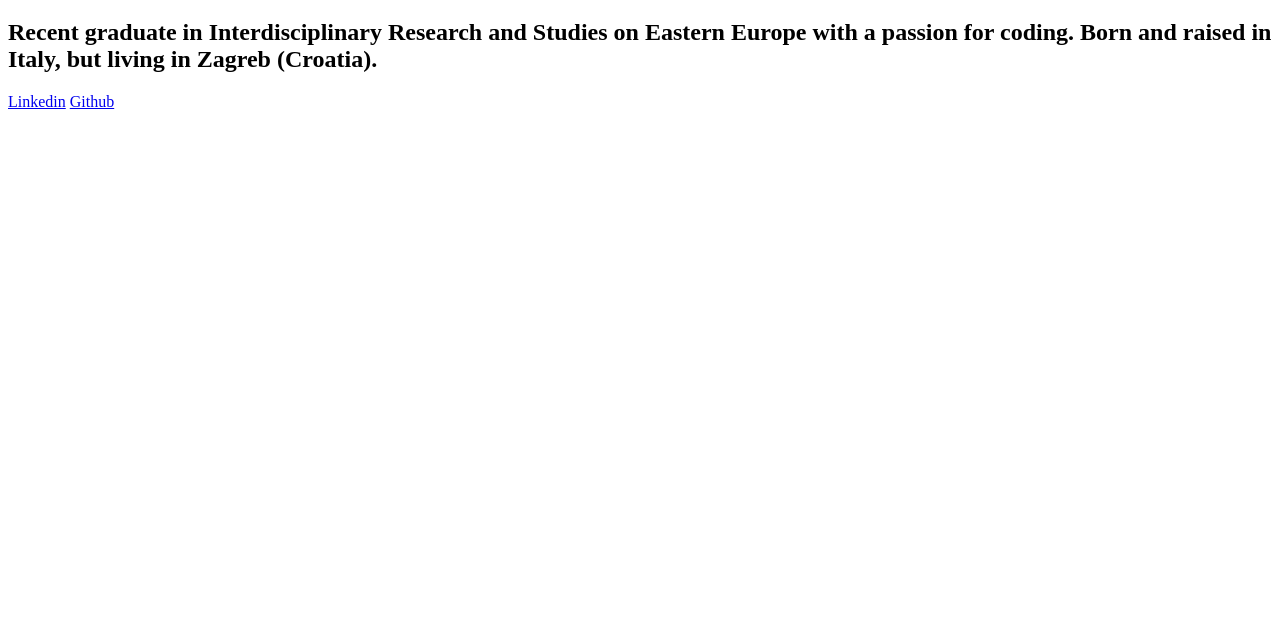
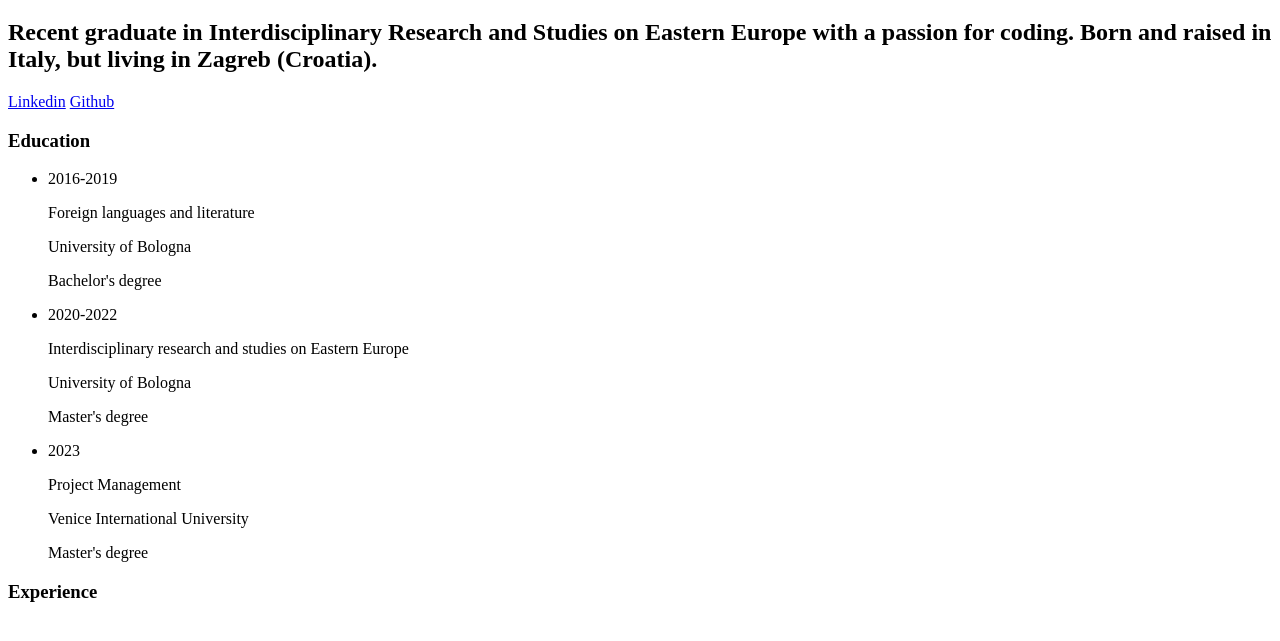
Before and after one commit to Margherita97/online-resume, a plain HTML site: page index.html in a window 1280 px wide. Shown: the part 61-702 px from the top of the page. Drawn offline with Linux system fonts and the light colour scheme.

Commit message:
Add education section

```diff
--- a/index.html
+++ b/index.html
@@ -13,8 +13,40 @@
         Europe with a passion for coding. Born and raised in Italy, but living
         in Zagreb (Croatia).
       </h2>
-      <a href="https://www.linkedin.com/in/margherita-maselli-875a6a172/">Linkedin</a>
-      <a href="https://www.linkedin.com/in/margherita-maselli-875a6a172/">Github</a>
+      <a href="https://www.linkedin.com/in/margherita-maselli-875a6a172/"
+        >Linkedin</a
+      >
+      <a href="https://www.linkedin.com/in/margherita-maselli-875a6a172/"
+        >Github</a
+      >
     </header>
+    <main>
+      <section id="education">
+        <h3>Education</h3>
+        <ul>
+          <li>
+            2016-2019
+            <p>Foreign languages and literature</p>
+            <p>University of Bologna</p>
+            <p>Bachelor's degree</p>
+          </li>
+          <li>
+            2020-2022
+            <p>Interdisciplinary research and studies on Eastern Europe</p>
+            <p>University of Bologna</p>
+            <p>Master's degree</p>
+          </li>
+          <li>
+            2023
+            <p>Project Management</p>
+            <p>Venice International University</p>
+            <p>Master's degree</p>
+          </li>
+        </ul>
+      </section>
+      <section id="experience">
+        <h3>Experience</h3>
+      </section>
+    </main>
   </body>
 </html>
```
